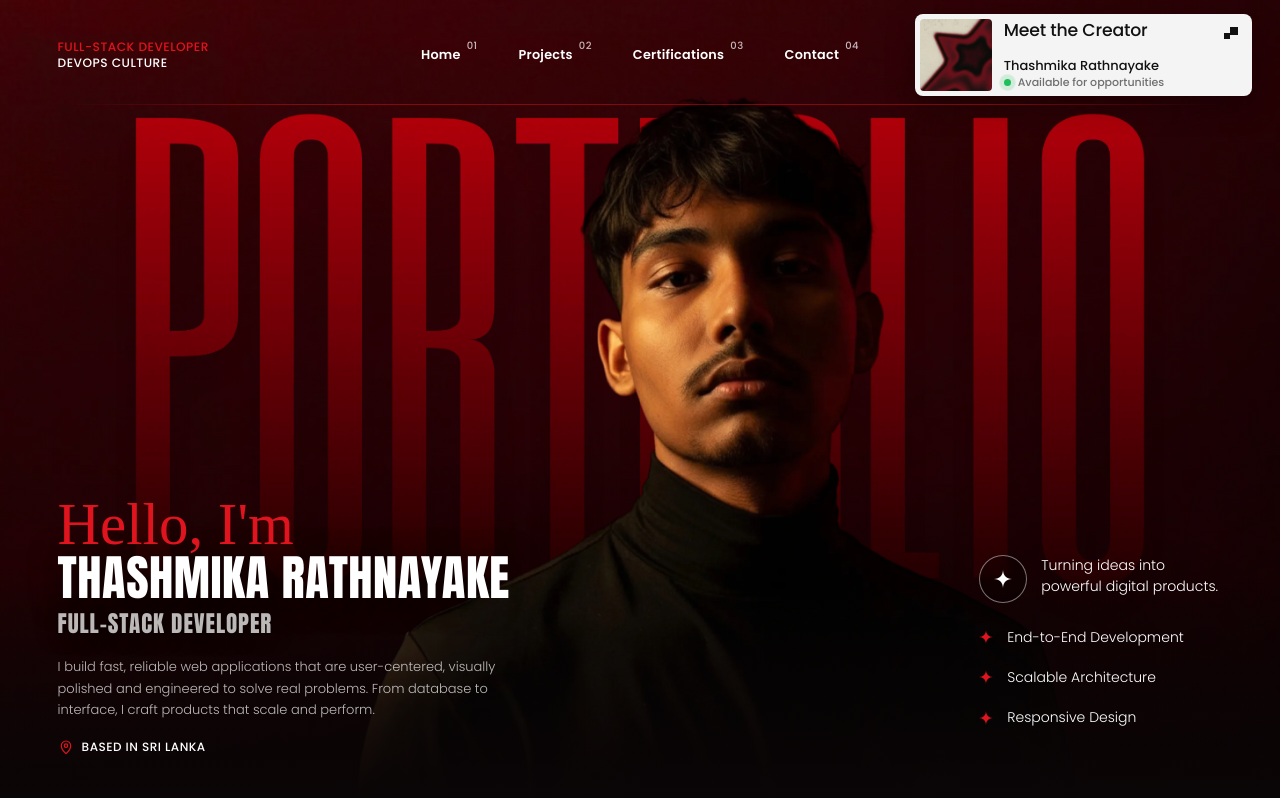
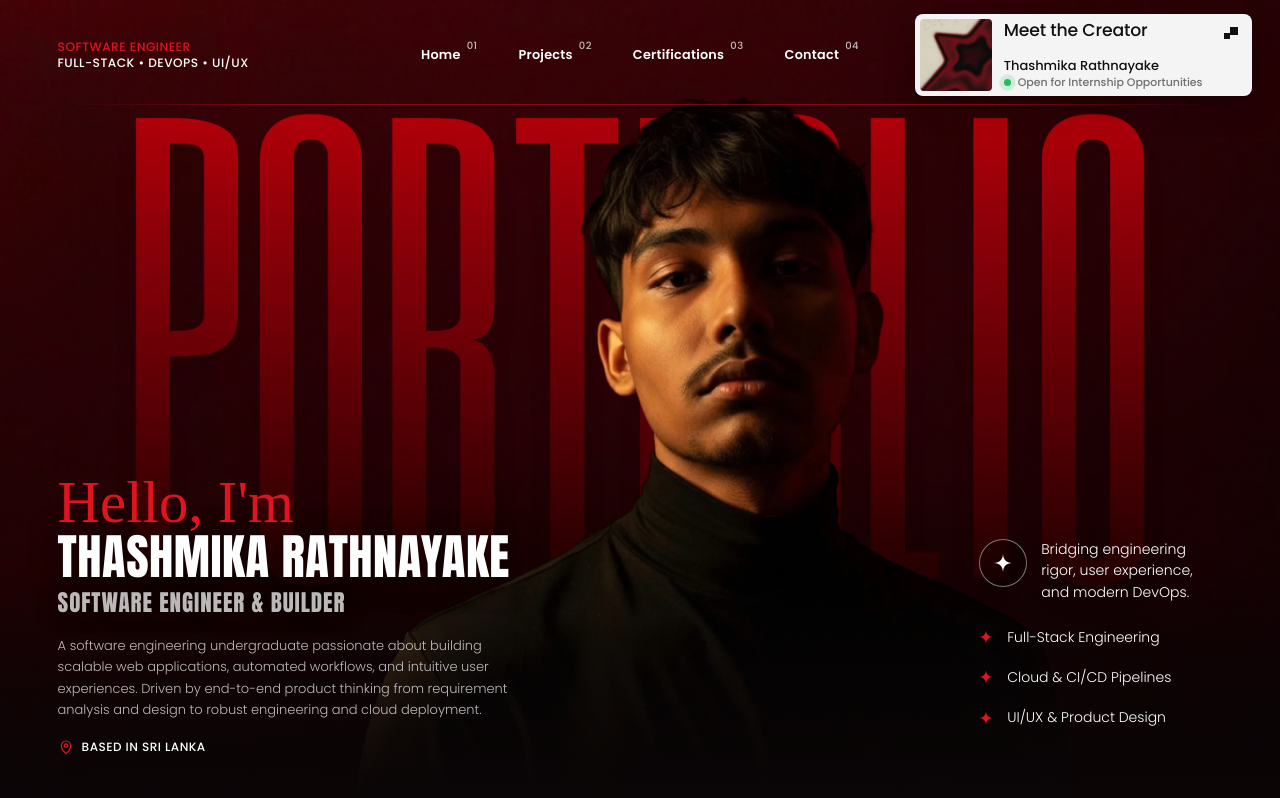
Before and after one commit to realthash/portfolio, a React (Vite) app in the folder portfolio/: page / in a window 1280 px wide. Shown: the top 798 px of the page. Built offline with nearby package versions, Linux system fonts and the light colour scheme; a web font is replaced by a local one.

Commit message:
refactor: change the self description and roles

```diff
--- a/portfolio/src/data/content.js
+++ b/portfolio/src/data/content.js
@@ -1,15 +1,15 @@
 // All hero copy lives here so text can change without touching layout code.
 export const hero = {
-  role: 'Full-Stack Developer',
-  roleSub: 'DevOps Culture',
-  availability: 'Available for opportunities',
+  role: 'Software Engineer',
+  roleSub: 'Full-Stack • DevOps • UI/UX',
+  availability: 'Open for Internship Opportunities',
   greeting: "Hello, I'm",
   name: 'Thashmika Rathnayake',
-  title: 'Full-Stack Developer',
-  bio: 'I build fast, reliable web applications that are user-centered, visually polished and engineered to solve real problems. From database to interface, I craft products that scale and perform.',
+  title: 'Software Engineer & Builder',
+  bio: 'A software engineering undergraduate passionate about building scalable web applications, automated workflows, and intuitive user experiences. Driven by end-to-end product thinking from requirement analysis and design to robust engineering and cloud deployment.',
   location: 'Based in Sri Lanka',
-  tagline: 'Turning ideas into powerful digital products.',
-  skills: ['End-to-End Development', 'Scalable Architecture', 'Responsive Design'],
+  tagline: 'Bridging engineering rigor, user experience, and modern DevOps.',
+  skills: ['Full-Stack Engineering', 'Cloud & CI/CD Pipelines', 'UI/UX & Product Design'],
   nav: [
     { label: 'Home', href: '#top' },
     { label: 'Projects', href: '#projects' },
```
